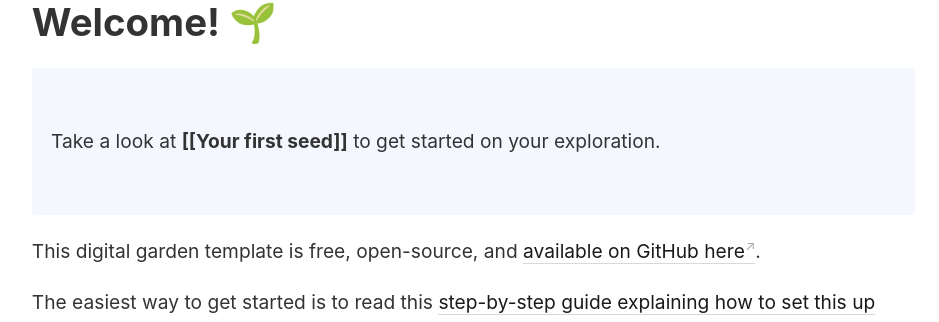
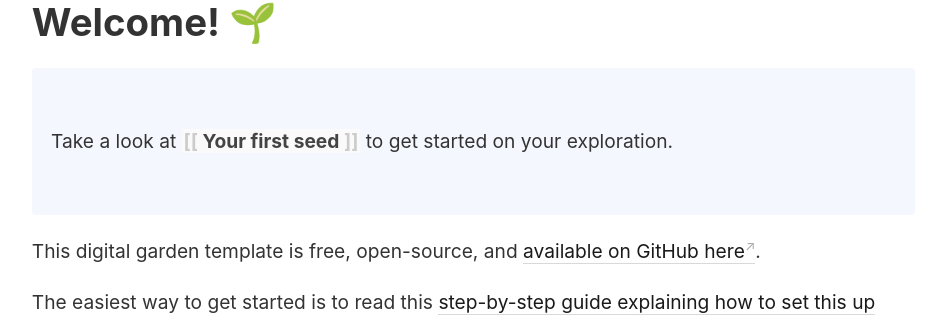
Before and after one commit to Mochael/digital_garden, a Jekyll site: the page built from _pages/index.md, in a window 1280 px wide. Shown: the part 147-469 px from the top of the page, without its empty margins (45-984 px from the left). Built offline with Jekyll 4.4.1, drawn with Linux system fonts in a browser that asks for light colours.

Commit message:
Style invalid bracket links (grey them out)

```diff
--- a/_plugins/bidirectional_links_generator.rb
+++ b/_plugins/bidirectional_links_generator.rb
@@ -18,6 +18,19 @@ class BidirectionalLinksGenerator < Jekyll::Generator
           "<a class='internal-link' href='#{note_potentially_linked_to.url}'>#{note_potentially_linked_to.data['title']}</a>"
         )
       end
+
+      # At this point, all remaining double-bracket-wrapped words are
+      # pointing to non-existing pages, so let's turn them into disabled
+      # links by greying them out and changing the cursor
+      current_note.content = current_note.content.gsub(
+        /\[\[?(.*)\]\]/i, # match on the remaining double-bracket links
+        <<~HTML.chomp     # replace with this HTML (\\1 is what was inside the brackets)
+          <span title='There is no note that matches this title.' class='invalid-link'>
+            <span class='invalid-link-brackets'>[[</span>
+            \\1
+            <span class='invalid-link-brackets'>]]</span></span>
+        HTML
+      )
     end
 
     # Identify note backlinks and add them to each note
--- a/_sass/_style.scss
+++ b/_sass/_style.scss
@@ -128,3 +128,15 @@ code {
   padding: 0.1em 0.2em;
   border-radius: 4px;
 }
+
+.invalid-link {
+  color: #444444;
+  cursor: help;
+  background: #fafafa;
+  padding: 0 0.1em;
+}
+
+.invalid-link-brackets {
+  color: #ccc;
+  cursor: help;
+}
```
